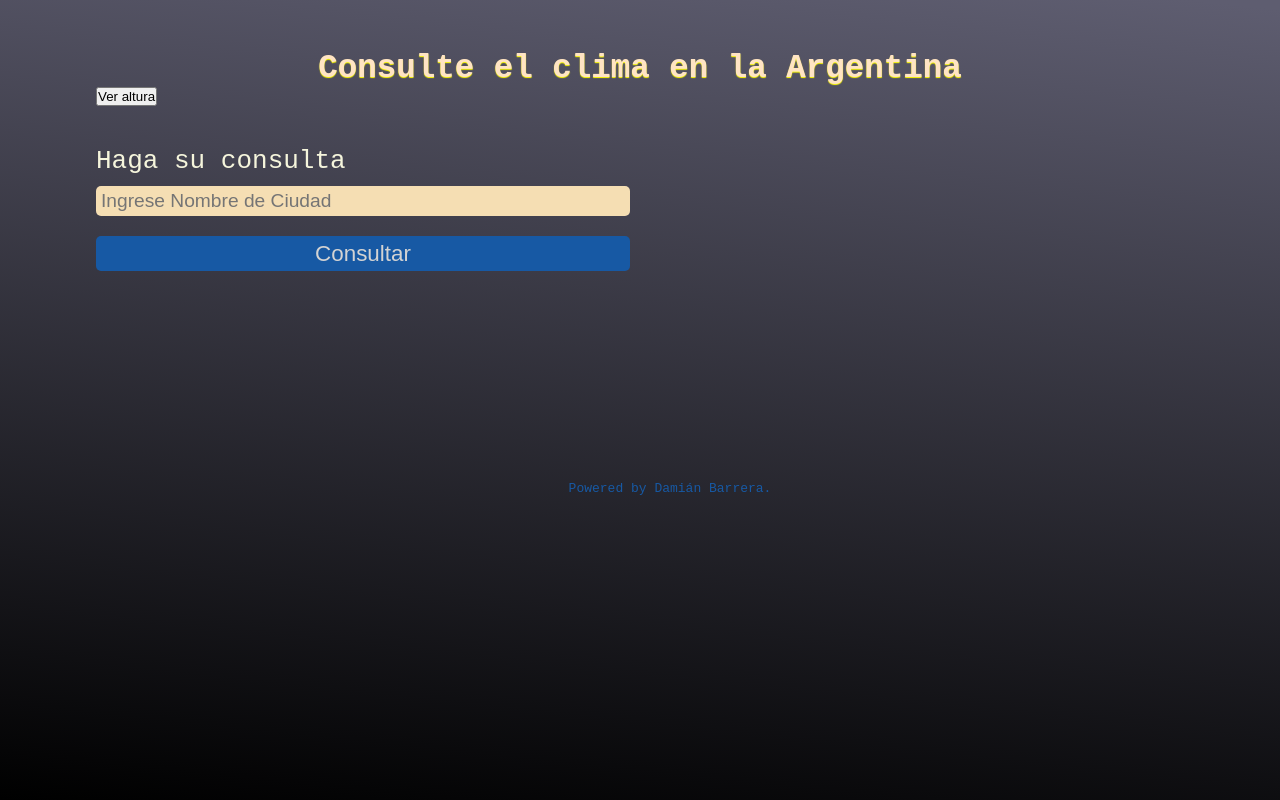
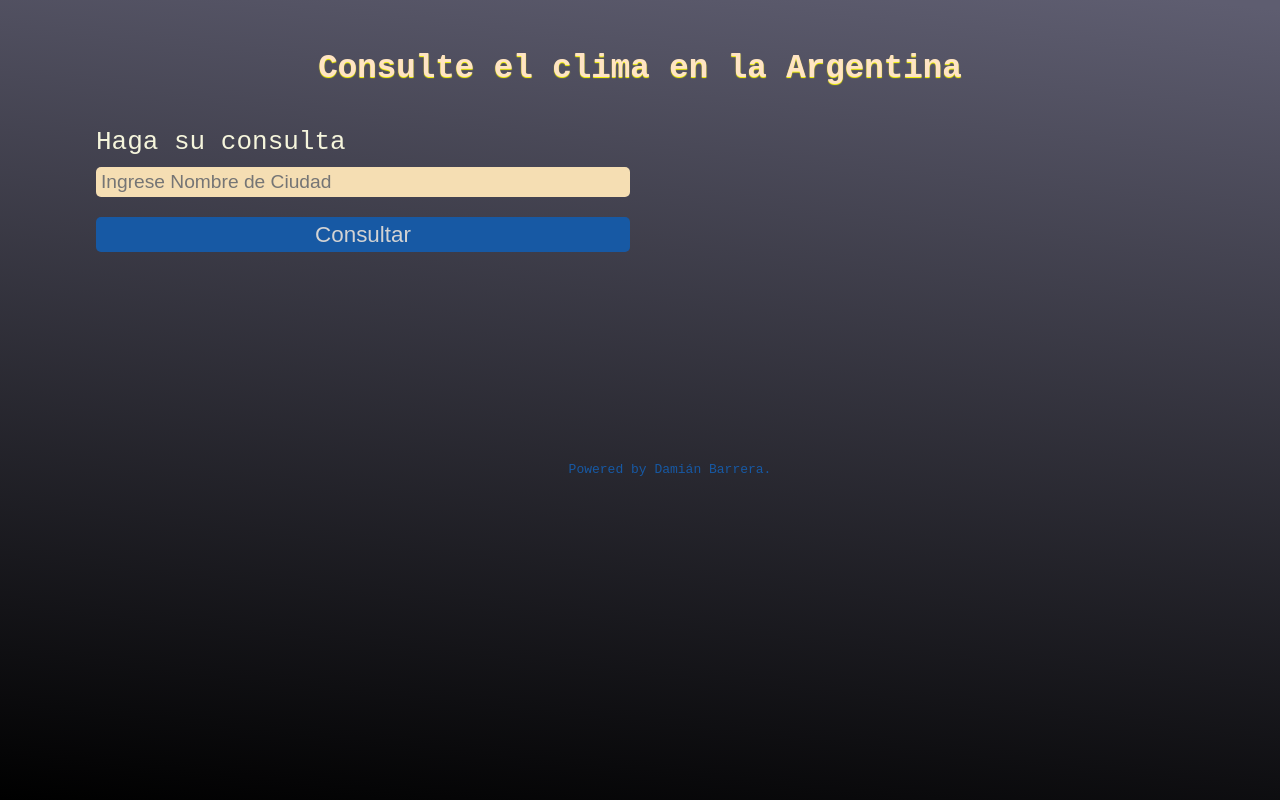
Before and after one commit to DamianBarrera/clima, a plain HTML site: page index.html in a window 1280 px wide. Drawn offline with Linux system fonts and the light colour scheme.

Commit message:
sacado el boton de ver la altura

```diff
--- a/index.html
+++ b/index.html
@@ -14,7 +14,6 @@
     <div class="container">
         <header>
             <h1>Consulte el clima en la Argentina</h1>
-            <button class="boton">Ver altura</button>
         </header>
         <div class="box-container">
             <div class="box box1">
```
